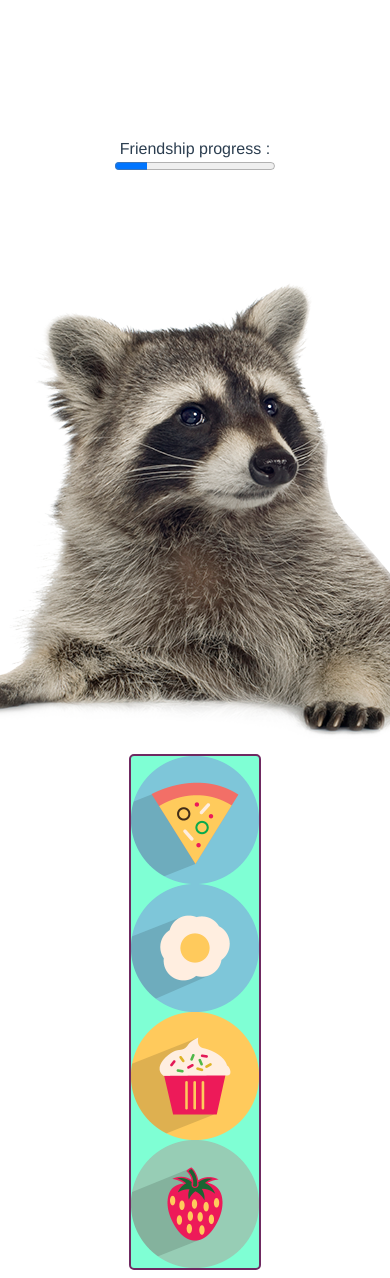
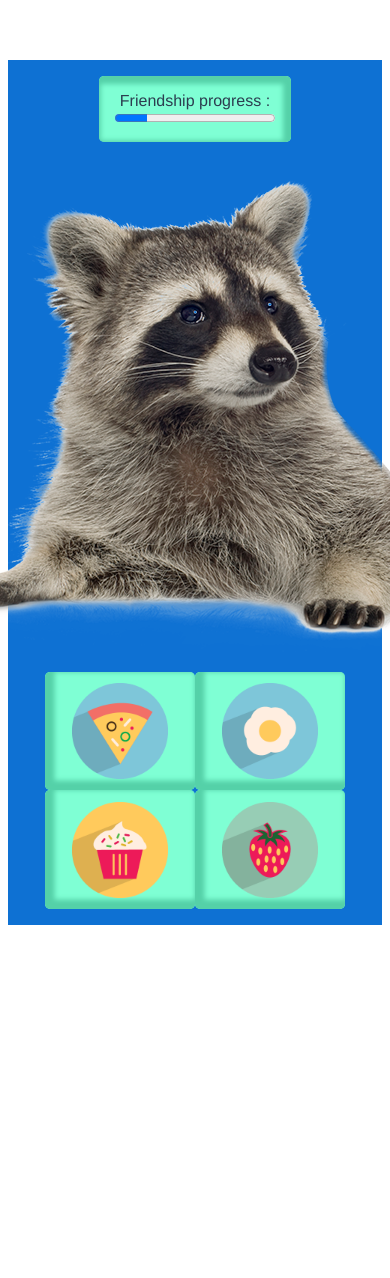
Before and after one commit to etiennemoulin/ProjectTopOne, a Vue app: page / in a window 390 px wide. Shown: the top 1278 px of the page. After the commit the page ends 933 px from the top, so only its background shows below. Built offline with nearby package versions, Linux system fonts and the light colour scheme.

Commit message:
New responsive

```diff
--- a/src/components/Raccoon.vue
+++ b/src/components/Raccoon.vue
@@ -15,6 +15,7 @@ BARRE AVEC PROPOSITION DE NOURRITURE EN DESSOUS DU RACCON
 Gestion des points d'alimentation au clic, si trop chiant de faire un drag and drop
 -->
 <template>
+  <div class="page">
     <div class="Raccoon">
       <div class="Progress">
         <label for="file">Friendship progress : </label>
@@ -34,13 +35,22 @@ Gestion des points d'alimentation au clic, si trop chiant de faire un drag and d
             <area shape="rect" alt="" title="Shoulder" coords="413,302,486,392" href="#Raccoon" @click="change_raccoon_emotion('shy', 20)" />
         </map>
       <div class="Nourriture">
-      <img alt="Pizza" src="../assets/pizza.png" @click="change_raccoon_emotion('angry', -10)"/>
-      <img alt="Egg" src="../assets/egg.png" @click="change_raccoon_emotion('angry', -10)"/>
-      <img alt="Cream" src="../assets/ice_cream.png" @click="change_raccoon_emotion('angry', -10)"/>
-      <img alt="Strawberry" src="../assets/strawberry.png" @click="change_raccoon_emotion('angry', -10)"/>
+        <div class="contenant">
+          <img alt="Pizza" class="Food" src="../assets/pizza.png" @click="change_raccoon_emotion('angry', -10)"/>
+        </div>
+        <div class="contenant">
+          <img alt="Egg" class="Food" src="../assets/egg.png" @click="change_raccoon_emotion('angry', -10)"/>
+        </div>
+        <div class="contenant">
+          <img alt="Cream" class="Food" src="../assets/ice_cream.png" @click="change_raccoon_emotion('angry', -10)"/>
+        </div>
+        <div class="contenant">
+          <img alt="Strawberry" class="Food" src="../assets/strawberry.png" @click="change_raccoon_emotion('angry', -10)"/>
+        </div>
       </div>
         <victorymodale :revele="reveleVictory" :toggleModale="toggleVictoryModale"></victorymodale>
         <loosemodale :revele="reveleLoose" :toggleModale="toggleLooseModale"></loosemodale>
+    </div>
   </div>
 </template>
 
@@ -121,60 +131,132 @@ export default {
 
 <style scoped>
 
-@media (max-width: 650px) {
+.page {
+  height: 100%;
+  background: aquamarine;
+}
+
+@media (max-width: 750px) {
  .Raccoon {
     position: top;
     display: flex;
     flex-direction: column;
+    gap: 10px 10px;
     align-items: center;
+    background: rgb(14, 113, 211);
+    padding: 1em;
 
   }
 
   .Progress{
     display: flex;
     flex-direction: column;
-    padding: 5em;
+    padding: 2em;
+    box-shadow: inset -0.2em 0.2em 0.3em 0.3em rgb(85, 209, 168);
+    background: aquamarine;
+    border-radius: 5px;
+    padding: 1em;
   }
 
   .Nourriture {
     display: flex;
-    flex-direction: column;
+    flex-direction: row;
     flex-wrap: wrap;
-    border: 2px solid rgb(111,41,97);
-    background-color: aquamarine;
+    justify-content: center;
+    flex-basis: auto;
+  }
+
+  .contenant {
+    display: flex;
+    flex-wrap: wrap;
+    justify-content: center;
+    box-shadow: inset 0.3em -0.3em 0.3em 0.3em rgb(85, 209, 168);
+    background: aquamarine;
     border-radius: 5px;
-
+    padding: 0.7em;
 
   }
 
   .Food {
-    padding: 5em;
-    max-width: 10em;
+    align-items: center;
+    min-width: 50%;
+    max-width: 75%;
+    min-height: auto;
 
   }
 
 }
-@media (min-width: 650px) {
+@media (min-width: 750px) {
   .Raccoon {
     display: flex;
     flex-direction: column;
     align-items: center;
+    background: rgb(14, 113, 211);
+    padding: 1em;
+
+  }
+
+  .Progress {
+    box-shadow: inset -0.2em 0.2em 0.3em 0.3em rgb(85, 209, 168);
+    background: aquamarine;
+    border-radius: 5px;
+    padding: 1em;
+  }
+
+  .Nourriture {
+    display: flex;
+    flex-direction: row;
+    border-radius: 20px;
+
+  }
+
+  .contenant {
+    display: flex;
+    flex-wrap: wrap;
+    justify-content: center;
+    box-shadow: inset 0.3em -0.3em 0.3em 0.3em rgb(85, 209, 168);
+    background: aquamarine;
+    border-radius: 5px;
+    padding: 0.7em;
+
+  }
+
+  .Food {
+    padding: 1em;
+
+  }
+
+}
+
+@media (max-height: 750px) and (min-width: 750px) {
+
+  .Raccoon {
+    display: flex;
+    flex-direction: row;
+    align-items: center;
+    background: rgb(14, 113, 211);
+    padding: 1em;
 
   }
 
   .Nourriture {
     display: flex;
-    border: 2px solid rgb(111,41,97);
-    background-color: aquamarine;
-    border-radius: 20px;
-
+    flex-direction:row;
+    flex-wrap: wrap;
+    justify-content: center;
   }
 
-  .Food {
-    padding: 5em;
+  .contenant {
+    display: flex;
+    flex-wrap: wrap;
+    justify-content: center;
+    box-shadow: inset 0.3em -0.3em 0.3em 0.3em rgb(85, 209, 168);
+    background: aquamarine;
+    border-radius: 5px;
+    padding: 0.7em;
+
   }
 
 }
 
-
 </style>
```
Also changed, not shown: src/assets/light_bg.jpg (added). Lines whose indentation alone changed are shown as unchanged.
